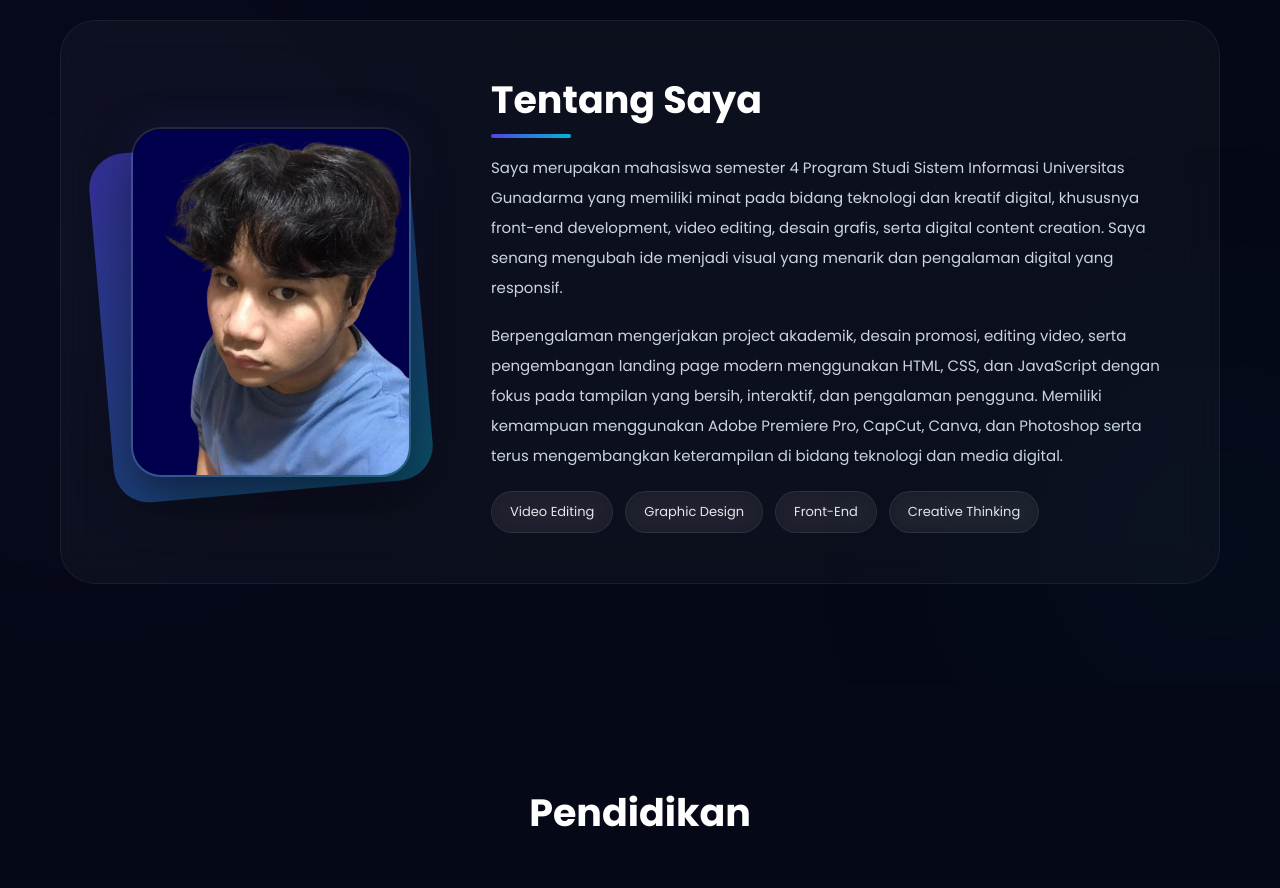
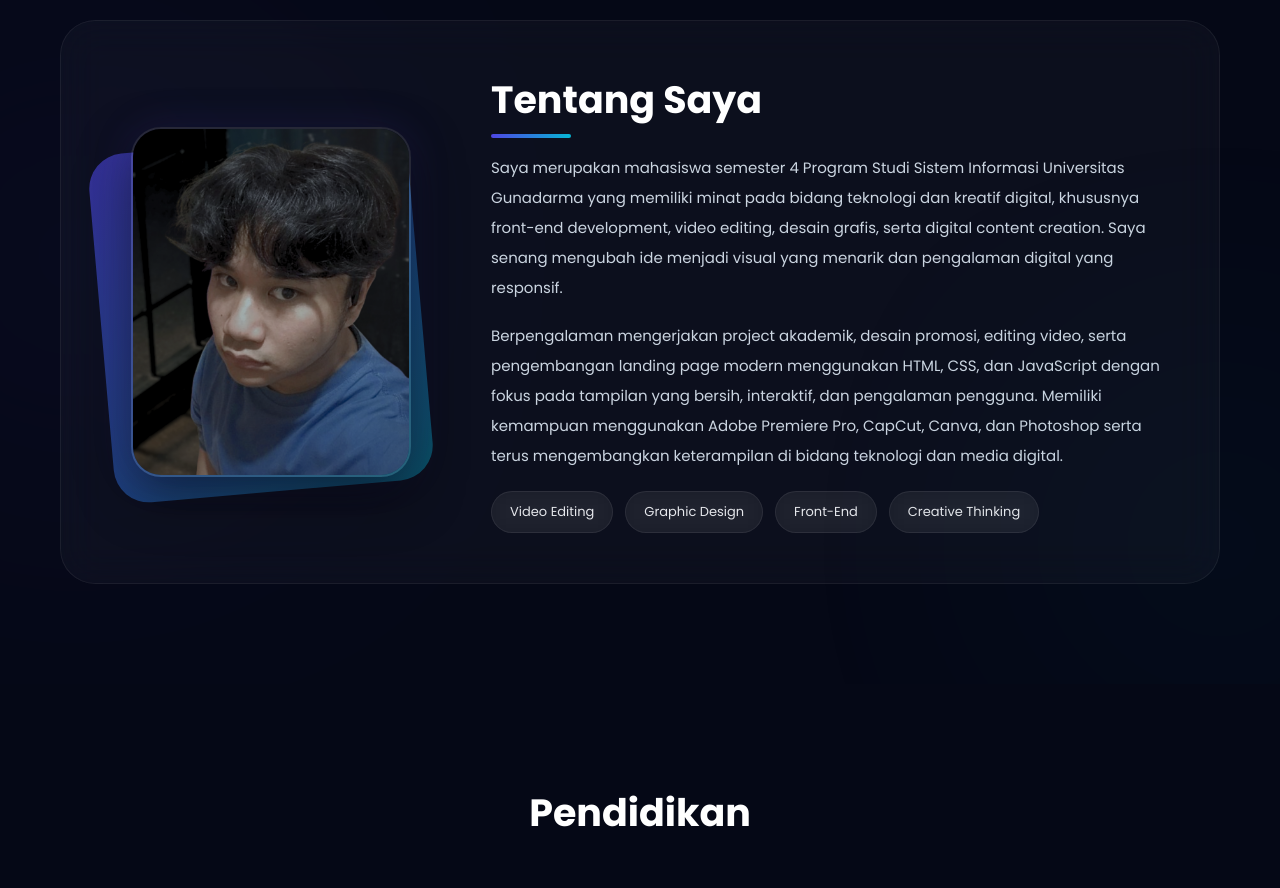
Before and after one commit to novandeva27/creative_portofolio, a plain HTML site: page index.html in a window 1280 px wide. Shown: the part 820-1708 px from the top of the page. Drawn offline with Linux system fonts and the light colour scheme.

Commit message:
Update index.html

```diff
--- a/index.html
+++ b/index.html
@@ -70,7 +70,7 @@
 <div class="about-container">
 
 <div class="about-image">
-<img src="assets/images/pasfoto_novan.png" alt="Foto Profil">
+<img src="assets/images/pasfoto_novan3.png" alt="Foto Profil">
 </div>
 
 <div class="about-text">
```
